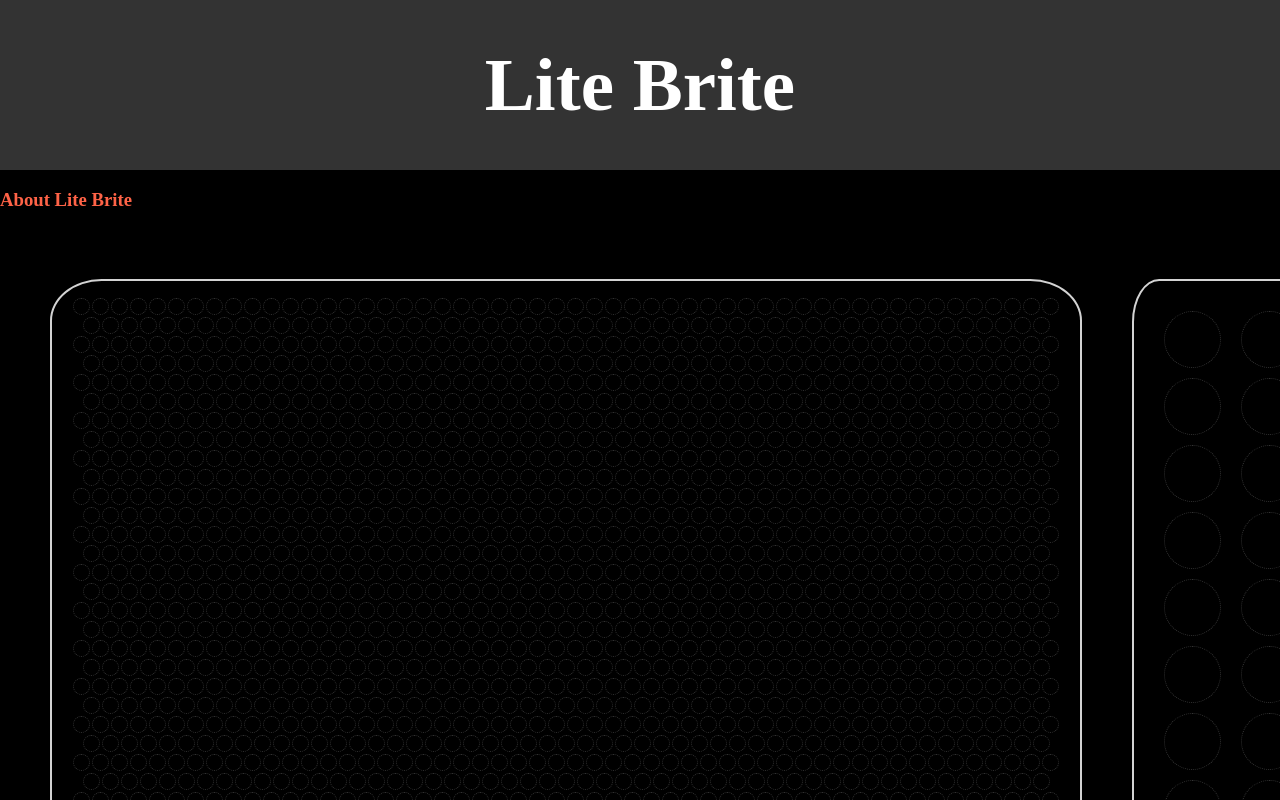
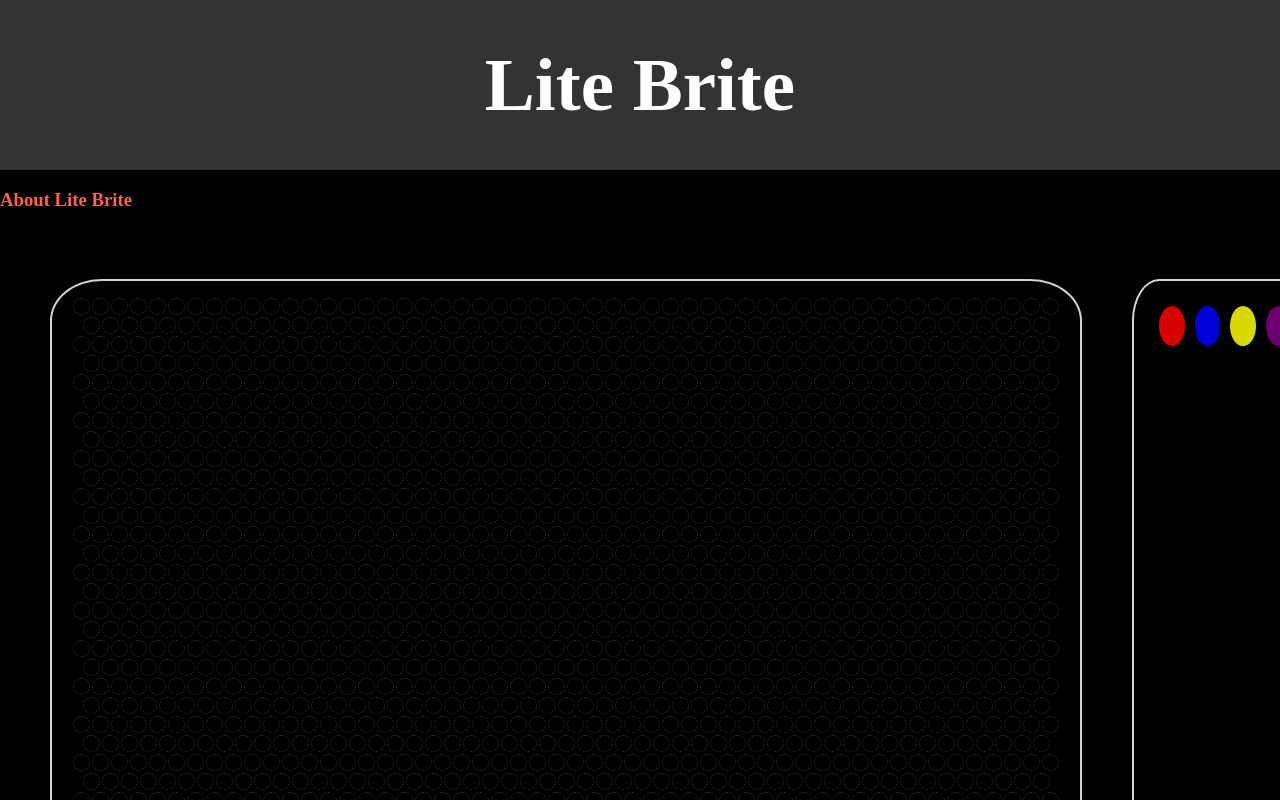
Before and after one commit to noelabellera/lite-bright-react, a React (Create React App) app: page / in a window 1280 px wide. Shown: the top 800 px of the page. Built offline with nearby package versions, Linux system fonts and the light colour scheme; a web font is replaced by a local one.

Commit message:
add colors to color selector

```diff
--- a/src/App.js
+++ b/src/App.js
@@ -12,8 +12,9 @@ class App extends Component {
   constructor() {
     super()
     this.state = {
-      colors
-    }
+      colors,
+      selColorIdx: 0
+    };
   }
 
   handleColorSelect = () => {
@@ -32,7 +33,8 @@ class App extends Component {
           } />
            <Route exact path='/' render={() =>
             <HomePage colors={this.state.colors}
-                      handleColorSelect={this.handleColorSelect} />
+                      handleColorSelect={this.handleColorSelect}
+                      selColorIdx={this.selColorIdx} />
           } />
         </Switch>
       </div>
--- a/src/components/ColorSelectorBoard.jsx
+++ b/src/components/ColorSelectorBoard.jsx
@@ -1,20 +1,24 @@
 import React from 'react';
-import ColorSelectorColumn from './ColorSelectorColumn'
+// import ColorSelectorColumn from './ColorSelectorColumn'
 
 
 
 const ColorSelectorBoard = (props) => {
     return (
         <div className="ColorSelector">
-            <ColorSelectorColumn handleColorSelect={props.handleColorSelect} />
-            <ColorSelectorColumn />
-            <ColorSelectorColumn />
-            <ColorSelectorColumn />
-            <ColorSelectorColumn />
-            <ColorSelectorColumn />
-            <ColorSelectorColumn />
+            {props.colors.map((color, idx) =>
+                <div
+                    onClick={() => props.handleColorSelect(idx)}
+                    className="ColorPicker-color"
+                    style={{
+                        backgroundColor: props.selColorIdx === idx ? 'white' : color,
+                        border: props.selColorIdx === idx ? `14px solid ${color}` : false
+                    }}
+                    key={color}
+                />
+            )}
         </div>
-    )
+    );
 }
 
 export default ColorSelectorBoard;
--- a/src/components/HomePage.jsx
+++ b/src/components/HomePage.jsx
@@ -9,7 +9,8 @@ const HomePage = (props) => {
             <div className="Page">
                 <CirclesBoard />
                 <ColorSelectorBoard colors={props.colors}
-                                    handleColorSelect={props.handleColorSelect} />
+                                    handleColorSelect={props.handleColorSelect}
+                                    selColorIdx={props.selColorIdx} />
             </div>
         </div>
     )
--- a/src/index.css
+++ b/src/index.css
@@ -99,3 +99,22 @@ body {
   color: tomato;
   text-decoration: none;
 }
+
+.ColorPicker {
+  display: flex;
+  flex-flow: column nowrap;
+  align-items: center;
+}
+
+.ColorPicker-color:hover {
+  opacity: 1;
+}
+
+.ColorPicker-color {
+  width: 40px;
+  height: 40px;
+  margin: 5px;
+  border-radius: 50%;
+  opacity: 0.85;
+  cursor: pointer;
+};
```
